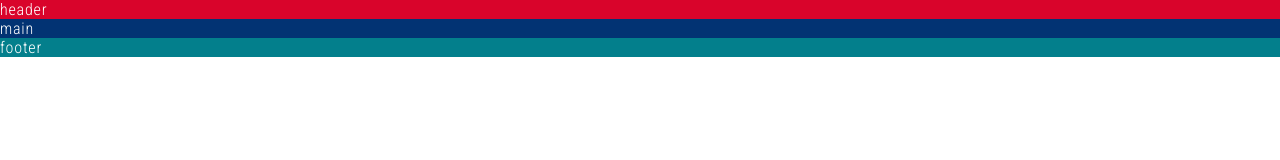
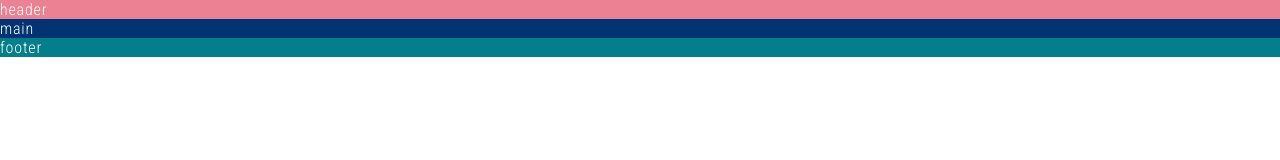
Before and after one commit to kobayashiwa/es6-study-4-2-7, a plain HTML site: page index.html in a window 1280 px wide. Drawn offline with Linux system fonts and the light colour scheme.

Commit message:
“headerの背景色を変更”

```diff
--- a/css/style.css
+++ b/css/style.css
@@ -47,7 +47,7 @@ ul, li {
 /** header **/
 header {
 	width: 100%;
-	background: #D9042B;
+	background: rgba(217, 4, 43, 0.5);
 }
 
 /** main **/
```
